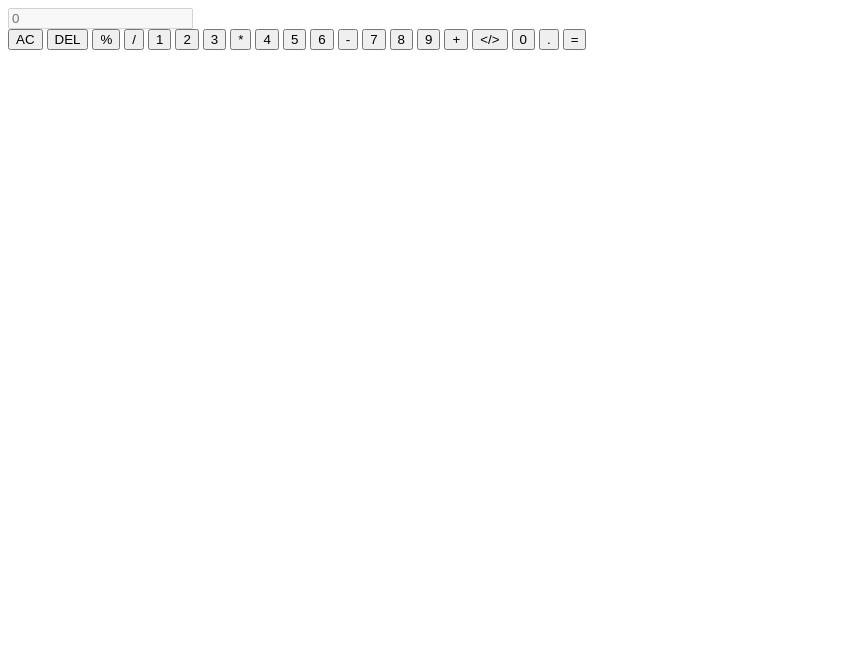
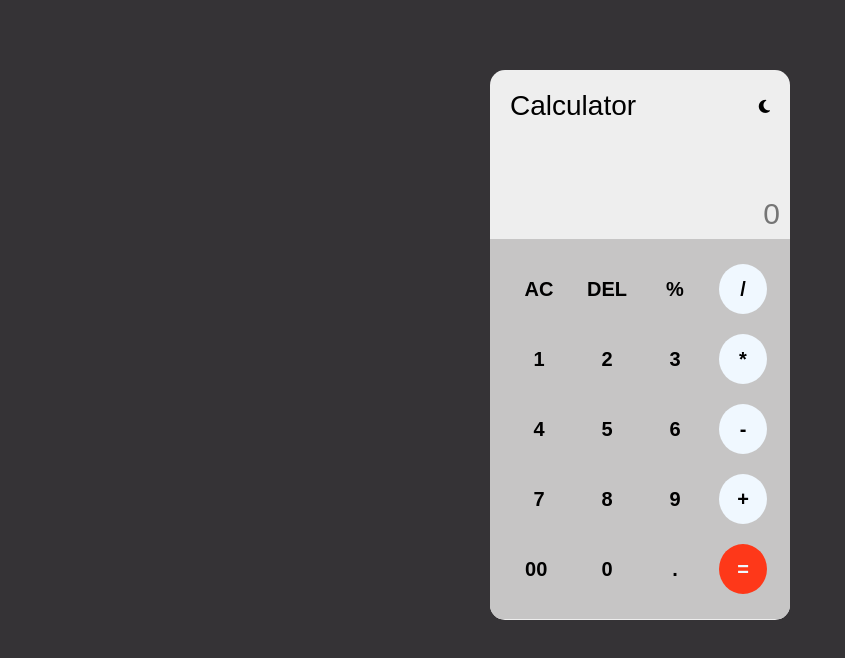
Before and after one commit to vijay-kc/Calculator, a plain HTML site: page index.html in a window 1280 px wide. Shown: the whole page, without its empty margins (0-845 px from the left). Drawn offline with Linux system fonts and the light colour scheme.

Commit message:
Update index.html

```diff
--- a/index.html
+++ b/index.html
@@ -6,43 +6,52 @@
     <title>Calculator</title>
 
     <!-- Stylesheet -->
-    <link rel="stylesheet" href="style.css" />
+    <link rel="stylesheet" href="css.css" />
+    <link rel="stylesheet" href="https://cdnjs.cloudflare.com/ajax/libs/font-awesome/6.4.0/css/all.min.css">
   </head>
  <body>
+    <div class="container">
       <div class="calculator">
+        <div class="heading">
+          <p>Calculator</p>
+          <div class="thm-btn">
+            <i class="fa-solid fa-moon" id="theme"></i>
+          </div>
+        </div>
         <div class="display">
+          <!-- <input type="text" placeholder="0" id="input" disabled /> -->
           <input type="text" placeholder="0" id="input" disabled />
         </div>
         <div class="buttons">
-        <!-- Full Erase -->
-        <input type="button" value="AC" id="clear" />
-        <!-- Erase Single Value -->
-        <input type="button" value="DEL" id="erase" />
+
+          <input type="button" value="AC" id="clear" />          <!-- Full Erase -->
+          <input type="button" value="DEL" id="erase" />  <!-- Erase Single Value -->
           <input type="button" value="%" class="input-button" />
-        <input type="button" value="/" class="input-button" />
+          <input type="button" value="/" class="input-button" id="white"/>
 
           <input type="button" value="1" class="input-button" />
           <input type="button" value="2" class="input-button" />
           <input type="button" value="3" class="input-button" />
-        <input type="button" value="*" class="input-button" />
+          <input type="button" value="*" class="input-button" id="white"/>
 
           <input type="button" value="4" class="input-button" />
           <input type="button" value="5" class="input-button" />
           <input type="button" value="6" class="input-button" />
-        <input type="button" value="-" class="input-button" />
+          <input type="button" value="-" class="input-button" id="white"/>
 
           <input type="button" value="7" class="input-button" />
           <input type="button" value="8" class="input-button" />
           <input type="button" value="9" class="input-button" />
-        <input type="button" value="+" class="input-button" />
+          <input type="button" value="+" class="input-button" id="white"/>
 
-        <input type="button" value="</>" class="input-button" />
+          <input type="button" value="00 " class="input-button" />
           <input type="button" value="0" class="input-button" />
           <input type="button" value="." class="input-button" />
           <input type="button" value="=" id="equal" />
         </div>
       </div>
+    </div>
     <!-- Script -->
-    <script src="script.js"></script>
+    <script src="js.js"></script>
   </body>
 </html>
```
Lines whose indentation alone changed are shown as unchanged.
